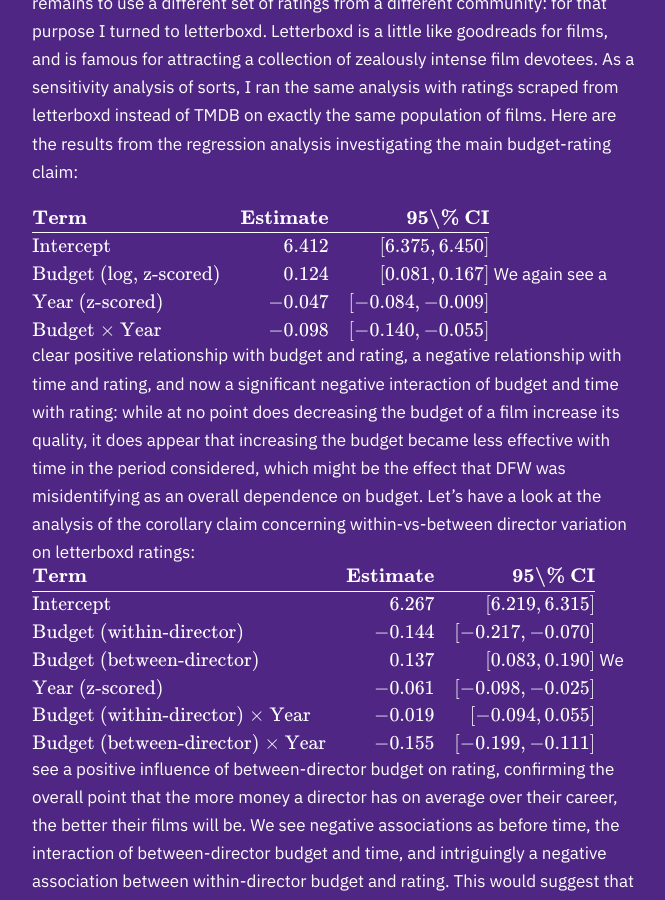
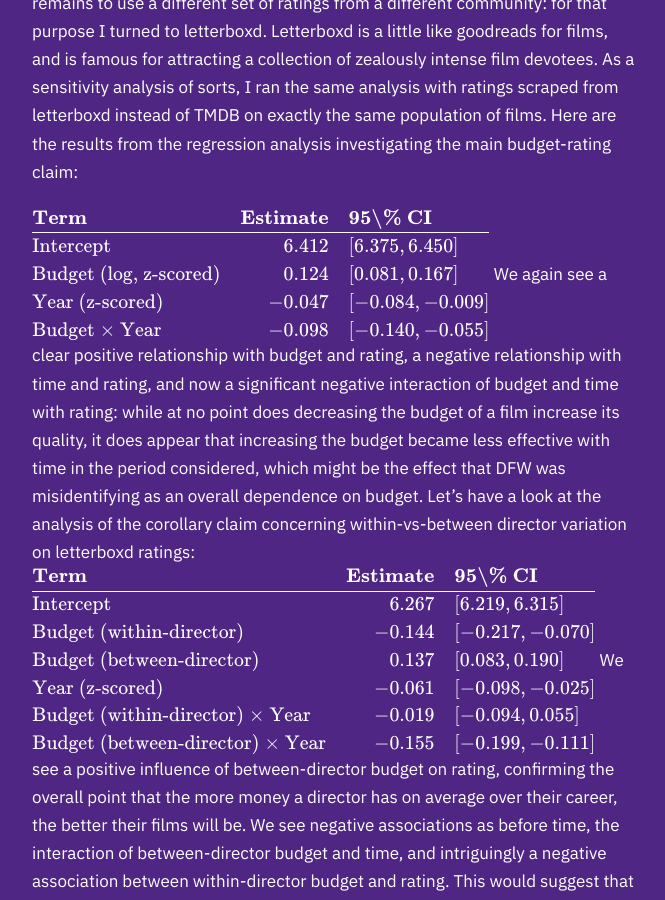
Before and after one commit to OwenThomas/personal-website, a Jekyll site: the page built from _posts/2026-08-06-DFW.md, in a window 1280 px wide and 900 px high, scrolled down 7520 px. Shown: the whole window, without its empty margins (304-969 px from the left). Built offline with Jekyll 4.4.1, drawn with Linux system fonts in a browser that asks for light colours; comment, search, counter and statistics services are not loaded; some of the changed text lies outside the part shown.

Commit message:
Revise budget-rating analysis with Letterboxd data
Updated statistical analysis results for budget-rating claims using Letterboxd ratings, including interactions and estimates.

```diff
--- a/_posts/2026-08-06-DFW.md
+++ b/_posts/2026-08-06-DFW.md
@@ -67,7 +67,7 @@
 We fortunately have two items of statistical machinery to investigate this claim. Firstly, we introduce random effects per director into the previously specified model, which allows for isolation of effects by director. Secondly, we divide each film’s budget into a “between-director budget” variable, representing the average budget for the director and a “within-director budget” variable, comprising the deviation of each film from said average. This will allow us to interpret the influence of variations in average budget between directors and variation within the career of a single director. We should also be aware that this is a claim about interventions, whereas we only have observational data, so the following analysis results are of a prospective rather than causal nature:
 
 $$
-\begin{array}{lrr}
+\begin{array}{lrl}
 \textbf{Term} & \textbf{Estimate} & \textbf{95\% CI} \\ \hline
 \text{Intercept} & 6.045 & [6.004, 6.087] \\
 \text{Budget (within-director)} & -0.007 & [-0.075, 0.060] \\
@@ -102,7 +102,7 @@
 One does wonder how robust these results are to the population of people providing reviews: it is quite possible that TMDB users have one particular taste, and I am being harsh by using their ratings to evaluate DFW’s claims. The option remains to use a different set of ratings from a different community: for that purpose I turned to letterboxd. Letterboxd is a little like goodreads for films, and is famous for attracting a collection of zealously intense film devotees. As a sensitivity analysis of sorts, I ran the same analysis with ratings scraped from letterboxd instead of TMDB on exactly the same population of films. Here are the results from the regression analysis investigating the main budget-rating claim:
 
 $$
-\begin{array}{lrr}
+\begin{array}{lrl}
 \textbf{Term} & \textbf{Estimate} & \textbf{95\% CI} \\ \hline
 \text{Intercept} & 6.412 & [6.375, 6.450] \\
 \text{Budget (log, z-scored)} & 0.124 & [0.081, 0.167] \\
@@ -112,7 +112,7 @@
 $$
 We again see a clear positive relationship with budget and rating, a negative relationship with time and rating, and now a significant negative interaction of budget and time with rating: while at no point does decreasing the budget of a film increase its quality, it does appear that increasing the budget became less effective with time in the period considered, which might be the effect that DFW was misidentifying as an overall dependence on budget. Let’s have a look at the analysis of the corollary claim concerning within-vs-between director variation on letterboxd ratings:
 $$
-\begin{array}{lrr}
+\begin{array}{lrl}
 \textbf{Term} & \textbf{Estimate} & \textbf{95\% CI} \\ \hline
 \text{Intercept} & 6.267 & [6.219, 6.315] \\
 \text{Budget (within-director)} & -0.144 & [-0.217, -0.070] \\
```
